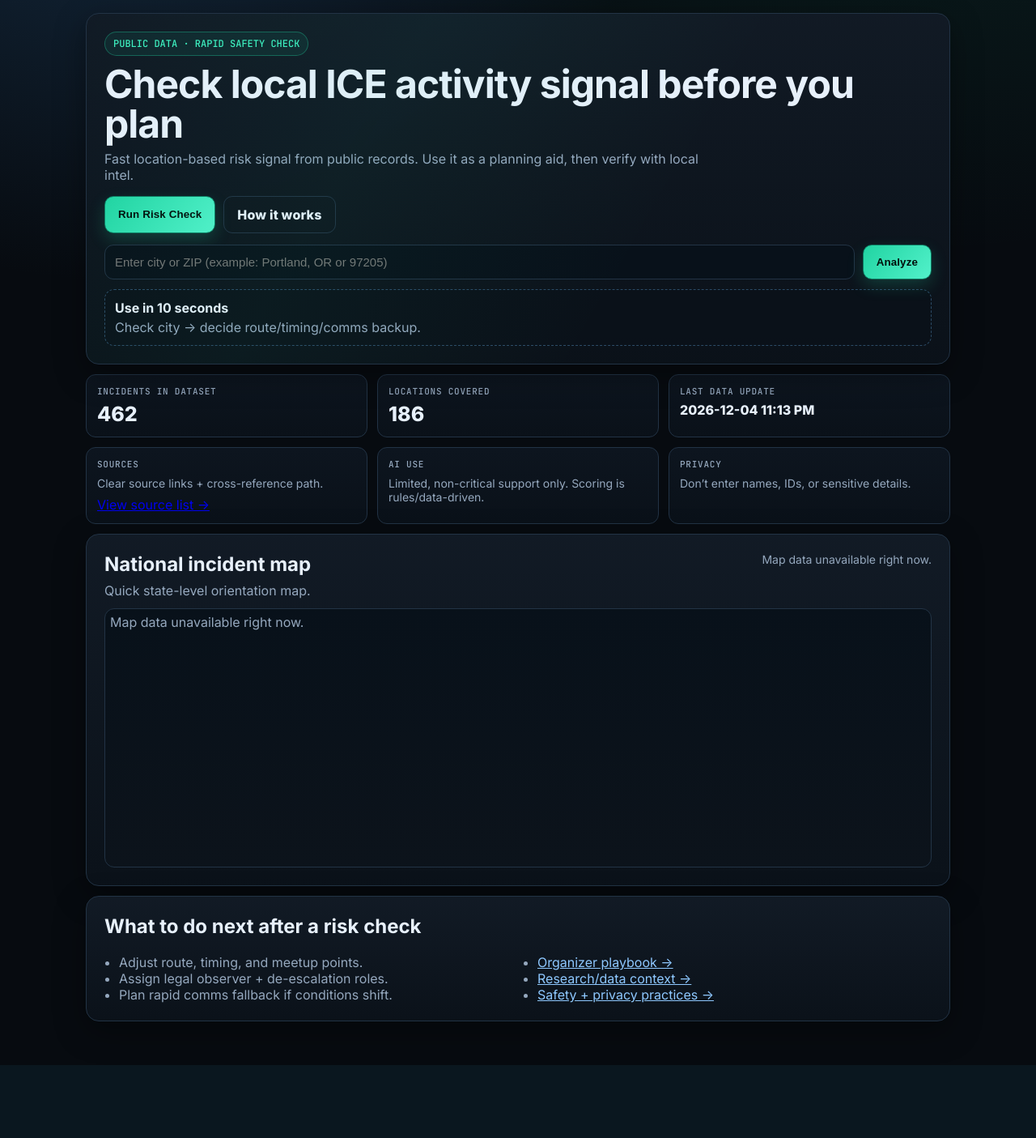
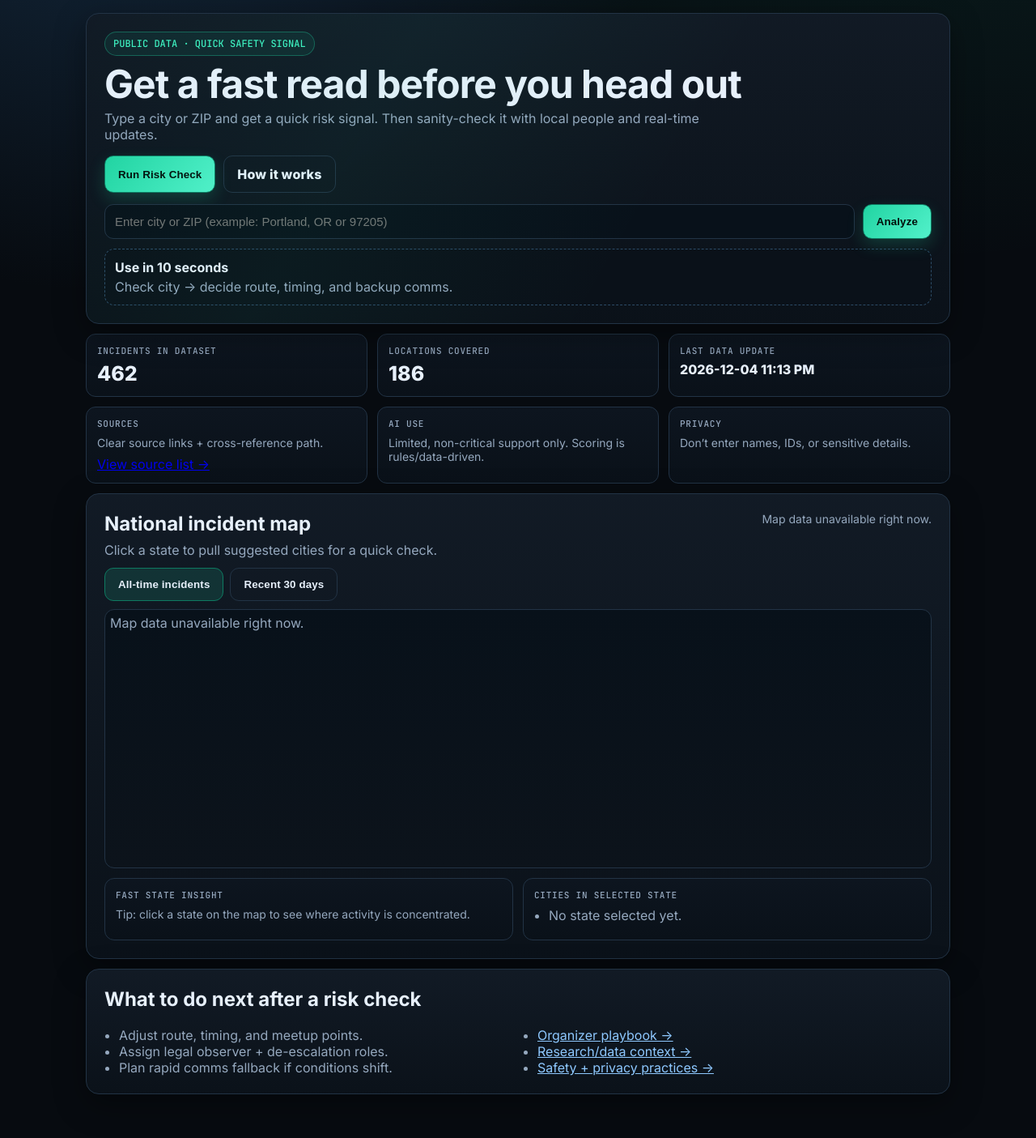
Before and after one commit to jacobarrio/protest-safety-checker, a Flask app: page / in a window 1280 px wide. Shown: the part 79-1484 px from the top of the page at 81% size. Before the commit the page ends 1394 px from the top, so only its background shows below. Run offline with Flask 3, Linux system fonts and the light colour scheme; some libraries are stand-ins or nearby versions.

Commit message:
Add interactive map controls, state city suggestions, and more human copy

```diff
--- a/app.py
+++ b/app.py
@@ -18,6 +18,7 @@ from calculator import (
     get_us_state_incident_counts,
     get_detention_death_tracker,
     get_contractor_tracker_data,
+    get_state_city_suggestions,
 )
 import pandas as pd
 
@@ -215,6 +216,12 @@ def api_us_map():
     """US state-level incident footprint for homepage map."""
     return jsonify(get_us_state_incident_counts())
 
+@app.route('/api/state-cities')
+def api_state_cities():
+    """Top city suggestions for a selected state."""
+    state = request.args.get('state', '').strip().upper()
+    return jsonify(get_state_city_suggestions(state=state, limit=8))
+
 @app.route('/api/death-tracker')
 def api_death_tracker():
     return jsonify(get_detention_death_tracker())
--- a/calculator.py
+++ b/calculator.py
@@ -563,6 +563,35 @@ def get_us_state_incident_counts(csv_path='protest_data_oversight.csv'):
         return {"states": [], "summary": {"totalStates": 0, "totalIncidents": 0}}
 
 
+def get_state_city_suggestions(state, csv_path='protest_data_oversight.csv', limit=8):
+    """Return top cities for a state code so map clicks can drive quick checks."""
+    try:
+        if not re.fullmatch(r'[A-Z]{2}', str(state or '').upper()):
+            return {'state': state, 'cities': []}
+
+        df = _read_incident_csv(csv_path)
+        counts = {}
+
+        for raw in df.get('location', pd.Series(dtype=str)).astype(str):
+            parts = [p.strip() for p in raw.split(',')]
+            if len(parts) < 2:
+                continue
+            st = parts[-1].upper()
+            city = ', '.join(parts[:-1]).strip()
+            if st != state or not city:
+                continue
+            label = f"{city}, {st}"
+            counts[label] = counts.get(label, 0) + 1
+
+        ranked = sorted(counts.items(), key=lambda x: (-x[1], x[0]))[:max(1, int(limit))]
+        return {
+            'state': state,
+            'cities': [{'location': loc, 'incidents': int(ct)} for loc, ct in ranked]
+        }
+    except Exception:
+        return {'state': state, 'cities': []}
+
+
 def get_detention_death_tracker(csv_path='protest_data_oversight.csv', deaths_csv_path='data/detention_deaths.csv'):
     """Track detention-linked deaths with preference for structured death dataset."""
     try:
--- a/static/site.css
+++ b/static/site.css
@@ -214,6 +214,17 @@ input[type=text]:focus { outline: 2px solid rgba(33, 212, 162, 0.22); outline-of
   text-align: right;
   font-size: 14px;
 }
+.map-controls {
+  display: flex;
+  gap: 8px;
+  margin: 6px 0 10px;
+  flex-wrap: wrap;
+}
+.map-toggle.active {
+  border-color: var(--accent-dark);
+  background: rgba(33, 212, 162, 0.14);
+}
+
 .map-chart {
   min-height: 320px;
   width: 100%;
@@ -222,6 +233,32 @@ input[type=text]:focus { outline: 2px solid rgba(33, 212, 162, 0.22); outline-of
   background: linear-gradient(180deg, #08111a, #0c131b);
   padding: 6px;
 }
+
+.badge-row {
+  display: flex;
+  flex-wrap: wrap;
+  gap: 8px;
+}
+.badge {
+  border: 1px solid var(--border);
+  border-radius: 999px;
+  padding: 4px 9px;
+  font-size: 12px;
+}
+.badge.up { border-color: #1f8f6f; color: #7fffd4; }
+.badge.down { border-color: #7a3a4a; color: #ff9aa9; }
+.badge.flat { border-color: #35516f; color: #b7cadf; }
+
+.city-jump {
+  border: 0;
+  background: transparent;
+  color: #8ec8ff;
+  cursor: pointer;
+  padding: 0;
+  font: inherit;
+  text-decoration: underline;
+}
+.city-jump:hover { color: #b9ddff; }
 
 .method-detail {
   margin-top: 10px;
--- a/static/site.js
+++ b/static/site.js
@@ -146,29 +146,79 @@ function setupAutocomplete() {
   });
 }
 
-async function loadMap() {
+let mapStates = [];
+let mapMeta = {};
+let mapMetric = 'count';
+
+function renderMoverBadges(movers) {
+  const container = document.getElementById('stateMoverBadges');
+  if (!container) return;
+  if (!movers || !movers.length) {
+    container.innerHTML = '<span class="muted">No recent trend spikes detected.</span>';
+    return;
+  }
+
+  container.innerHTML = movers.slice(0, 5).map(item => {
+    const delta = Number(item.delta30 || 0);
+    const cls = delta > 0 ? 'badge up' : (delta < 0 ? 'badge down' : 'badge flat');
+    const sign = delta > 0 ? '+' : '';
+    return `<span class="${cls}">${item.state} ${sign}${delta}</span>`;
+  }).join('');
+}
+
+async function loadStateCities(state) {
+  const list = document.getElementById('stateCityList');
+  const note = document.getElementById('stateQuickNote');
+  if (!list) return;
+
+  list.innerHTML = '<li class="muted">Loading cities…</li>';
+  try {
+    const res = await fetch(`/api/state-cities?state=${encodeURIComponent(state)}`);
+    const payload = await res.json();
+    const cities = payload.cities || [];
+
+    if (note) {
+      note.textContent = `${state} selected. Quick picks are the highest-volume cities in this dataset.`;
+    }
+
+    if (!cities.length) {
+      list.innerHTML = `<li class="muted">No city suggestions available for ${state} yet.</li>`;
+      return;
+    }
+
+    list.innerHTML = cities.map(item => (
+      `<li><button type="button" class="city-jump" data-city="${item.location}">${item.location}</button> <span class="muted">(${item.incidents})</span></li>`
+    )).join('');
+
+    list.querySelectorAll('.city-jump').forEach(btn => {
+      btn.addEventListener('click', () => {
+        const input = document.getElementById('cityInput');
+        if (!input) return;
+        input.value = btn.dataset.city || '';
+        checkRisk();
+        input.scrollIntoView({ behavior: 'smooth', block: 'center' });
+      });
+    });
+  } catch (_) {
+    list.innerHTML = `<li class="muted">Could not load city suggestions for ${state}.</li>`;
+  }
+}
+
+async function drawMap() {
   const chart = document.getElementById('usMapChart');
   const summary = document.getElementById('mapSummary');
-  if (!chart || typeof Plotly === 'undefined') return;
+  if (!chart || typeof Plotly === 'undefined' || !mapStates.length) return;
 
-  try {
-    const res = await fetch('/api/us-map');
-    const payload = await res.json();
-    const states = payload.states || [];
-    const meta = payload.summary || {};
-
-    if (!states.length) {
-      if (summary) summary.textContent = 'Map data unavailable right now.';
-      chart.innerHTML = '<div class="muted">Map data unavailable right now.</div>';
-      return;
-    }
+  const isRecent = mapMetric === 'recent30';
+  const values = mapStates.map(s => isRecent ? (s.recent30 ?? 0) : (s.count ?? 0));
+  const label = isRecent ? 'Recent 30d incidents' : 'All-time incidents';
 
   await Plotly.newPlot(chart, [{
     type: 'choropleth',
     locationmode: 'USA-states',
-      locations: states.map(s => s.state),
-      z: states.map(s => s.count),
-      text: states.map(s => `${s.state}: ${s.count} incidents`),
+    locations: mapStates.map(s => s.state),
+    z: values,
+    text: mapStates.map(s => `${s.state}: ${isRecent ? (s.recent30 ?? 0) : (s.count ?? 0)} incidents`),
     colorscale: [
       [0, '#11273a'],
       [0.35, '#1d5c74'],
@@ -176,7 +226,7 @@ async function loadMap() {
       [1, '#7fffd4']
     ],
     marker: { line: { color: '#0b1219', width: 0.8 } },
-      colorbar: { title: 'Incidents', color: '#95a8be' },
+    colorbar: { title: label, color: '#95a8be' },
     hovertemplate: '%{text}<extra></extra>'
   }], {
     geo: {
@@ -193,10 +243,59 @@ async function loadMap() {
     font: { color: '#e7f0fb', family: 'Inter, sans-serif' }
   }, { responsive: true, displayModeBar: false });
 
-    const movers = (meta.topMovers || []).slice(0, 3).map(item => `${item.state} (${item.delta30 >= 0 ? '+' : ''}${item.delta30})`).join(' · ');
   if (summary) {
-      summary.textContent = `${meta.totalIncidents ?? 0} incidents across ${meta.totalStates ?? 0} states` + (movers ? ` · Biggest 30-day movers: ${movers}` : '');
+    const recent = mapMeta.recent30 ?? 0;
+    const prev = mapMeta.prev30 ?? 0;
+    const delta = recent - prev;
+    const sign = delta > 0 ? '+' : '';
+    summary.textContent = `${mapMeta.totalIncidents ?? 0} incidents across ${mapMeta.totalStates ?? 0} states · 30d trend ${sign}${delta}`;
   }
+
+  const movers = (mapMeta.topMovers || []).filter(m => (m.delta30 || 0) !== 0);
+  renderMoverBadges(movers);
+
+  chart.on('plotly_click', (event) => {
+    const point = event?.points?.[0];
+    const state = point?.location;
+    if (state) loadStateCities(state);
+  });
+}
+
+function setupMapControls() {
+  const totalBtn = document.getElementById('metricTotalBtn');
+  const recentBtn = document.getElementById('metricRecentBtn');
+  if (!totalBtn || !recentBtn) return;
+
+  const setActive = (metric) => {
+    mapMetric = metric;
+    totalBtn.classList.toggle('active', metric === 'count');
+    recentBtn.classList.toggle('active', metric === 'recent30');
+    drawMap();
+  };
+
+  totalBtn.addEventListener('click', () => setActive('count'));
+  recentBtn.addEventListener('click', () => setActive('recent30'));
+}
+
+async function loadMap() {
+  const chart = document.getElementById('usMapChart');
+  const summary = document.getElementById('mapSummary');
+  if (!chart || typeof Plotly === 'undefined') return;
+
+  try {
+    const res = await fetch('/api/us-map');
+    const payload = await res.json();
+    mapStates = payload.states || [];
+    mapMeta = payload.summary || {};
+
+    if (!mapStates.length) {
+      if (summary) summary.textContent = 'Map data unavailable right now.';
+      chart.innerHTML = '<div class="muted">Map data unavailable right now.</div>';
+      return;
+    }
+
+    setupMapControls();
+    await drawMap();
   } catch (_) {
     if (summary) summary.textContent = 'Map data unavailable right now.';
     chart.innerHTML = '<div class="muted">Map data unavailable right now.</div>';
--- a/templates/index.html
+++ b/templates/index.html
@@ -3,9 +3,9 @@
 
 {% block content %}
 <section class="hero">
-  <div class="eyebrow">PUBLIC DATA · RAPID SAFETY CHECK</div>
-  <h1>Check local ICE activity signal before you plan</h1>
-  <p class="sub">Fast location-based risk signal from public records. Use it as a planning aid, then verify with local intel.</p>
+  <div class="eyebrow">PUBLIC DATA · QUICK SAFETY SIGNAL</div>
+  <h1>Get a fast read before you head out</h1>
+  <p class="sub">Type a city or ZIP and get a quick risk signal. Then sanity-check it with local people and real-time updates.</p>
   <div class="btn-group">
     <button class="btn" onclick="checkRisk()">Run Risk Check</button>
     <a class="btn secondary" href="/methodology">How it works</a>
@@ -19,7 +19,7 @@
 
   <div class="sample">
     <div class="title">Use in 10 seconds</div>
-    <p class="muted" style="margin:0;">Check city → decide route/timing/comms backup.</p>
+    <p class="muted" style="margin:0;">Check city → decide route, timing, and backup comms.</p>
   </div>
 
   <div id="riskResult" class="card result">
@@ -77,11 +77,31 @@
   <div class="map-header">
     <div>
       <h2>National incident map</h2>
-      <p class="sub" style="margin-bottom:0;">Quick state-level orientation map.</p>
+      <p class="sub" style="margin-bottom:0;">Click a state to pull suggested cities for a quick check.</p>
     </div>
     <div id="mapSummary" class="map-summary muted">Loading map…</div>
   </div>
+
+  <div class="map-controls" role="group" aria-label="Map metric toggle">
+    <button id="metricTotalBtn" class="btn secondary map-toggle active" type="button">All-time incidents</button>
+    <button id="metricRecentBtn" class="btn secondary map-toggle" type="button">Recent 30 days</button>
+  </div>
+
   <div id="usMapChart" class="map-chart" aria-label="United States incident map"></div>
+
+  <div class="grid cols-2" style="margin-top:12px;">
+    <div class="kpi">
+      <div class="label">Fast state insight</div>
+      <div id="stateQuickNote" class="muted" style="margin-top:8px;font-size:14px;">Tip: click a state on the map to see where activity is concentrated.</div>
+      <div id="stateMoverBadges" class="badge-row" style="margin-top:10px;"></div>
+    </div>
+    <div class="kpi">
+      <div class="label">Cities in selected state</div>
+      <ul id="stateCityList" class="list" style="margin-top:8px;">
+        <li class="muted">No state selected yet.</li>
+      </ul>
+    </div>
+  </div>
 </section>
 
 <section class="card" style="margin-top:12px;">
```
Lines whose indentation alone changed are shown as unchanged.
